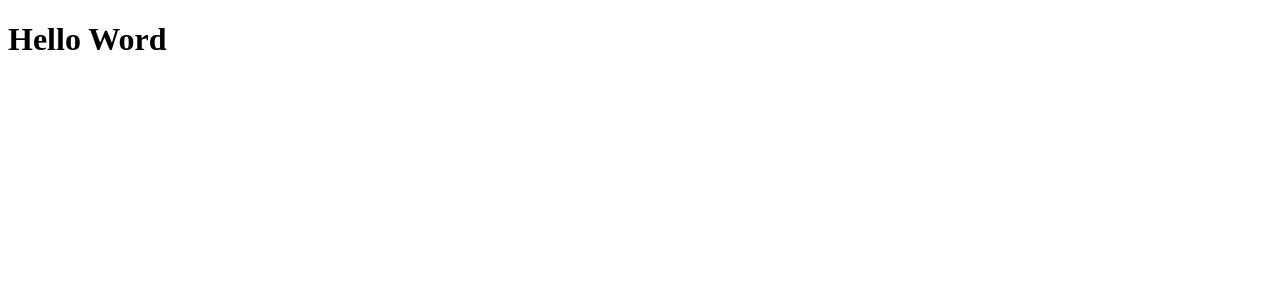
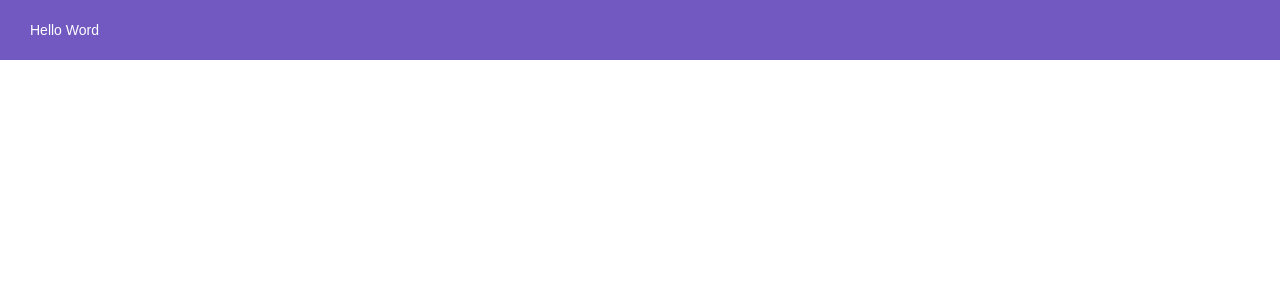
Before and after one commit to mateusfg7/ThemeSwitcher-Example, a React (Create React App) app: page / in a window 1280 px wide. Shown: the top 300 px of the page. Built offline with nearby package versions, Linux system fonts and the light colour scheme.

Commit message:
create Header

```diff
--- a/src/App.tsx
+++ b/src/App.tsx
@@ -1,9 +1,13 @@
-import React from 'react';
+import React from "react";
+
+import GlobalStyles from "./styles/global";
+import Header from "./components/Header";
 
 function App() {
   return (
-    <div className="App">
-      <h1>Hello Word</h1>
+    <div className='App'>
+      <GlobalStyles />
+      <Header />
     </div>
   );
 }
--- /dev/null
+++ b/src/components/Header/index.tsx
@@ -0,0 +1,7 @@
+import React from "react";
+
+import { Container } from "./styles";
+
+const Header: React.FC = () => <Container>Hello Word</Container>;
+
+export default Header;
--- /dev/null
+++ b/src/components/Header/styles.ts
@@ -0,0 +1,10 @@
+import styled from "styled-components";
+
+export const Container = styled.div`
+  height: 60px;
+  background: #7159c1;
+  color: #fff;
+  display: flex;
+  align-items: center;
+  padding: 0 30px;
+`;
```
